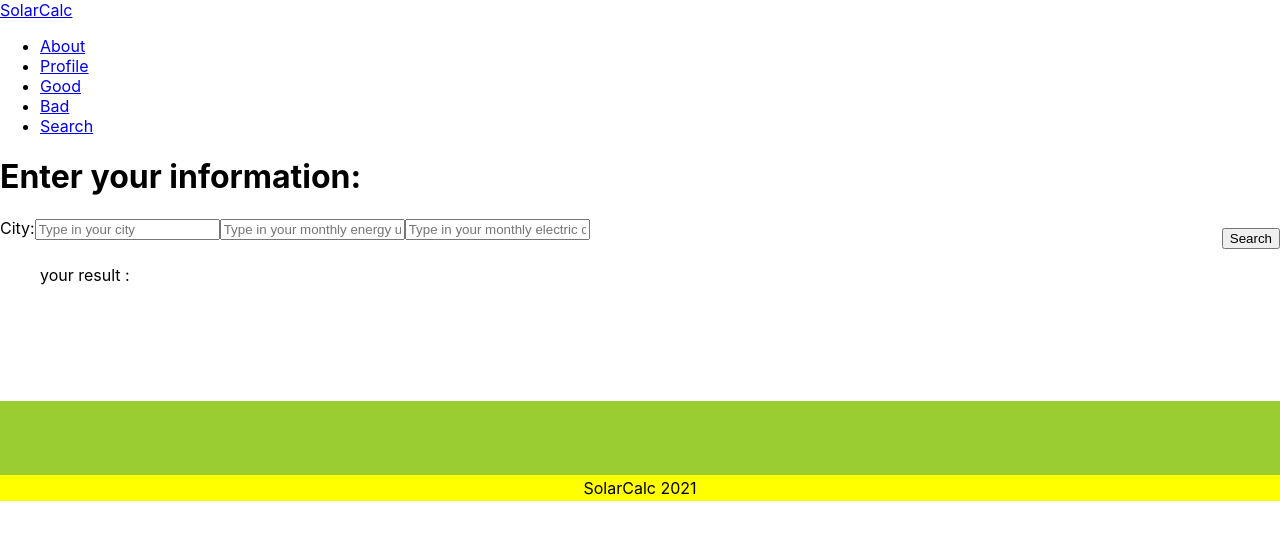
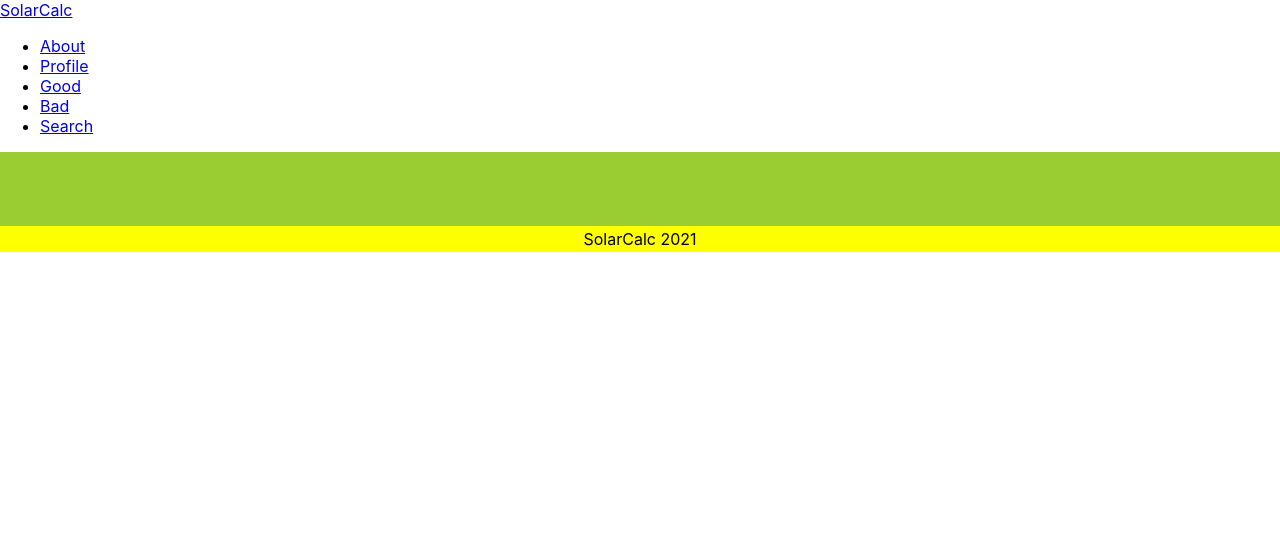
Before and after one commit to trae77/solar-react, a React (Create React App) app: page /search in a window 1280 px wide. Shown: the top 540 px of the page. Built offline with nearby package versions, Linux system fonts and the light colour scheme.

Commit message:
react 18

```diff
--- a/src/App.js
+++ b/src/App.js
@@ -1,6 +1,5 @@
-
-import SearchForm from "./components/SearchForm"
-import './App.css';
+import SearchForm from "./components/SearchForm";
+import "./App.css";
 import React from "react";
 import { BrowserRouter as Router, Route } from "react-router-dom";
 import Good from "./pages/Good";
@@ -10,36 +9,35 @@ import login from "./pages/login";
 import Search from "./pages/Search";
 import Navbar from "./components/Navbar";
 import Footer from "./components/Footer";
-import Wrapper from "./components/Wrapper";
+// import Wrapper from "./components/Wrapper";
+import { Routes } from "react-router-dom";
 // import logout from "./pages/logout"
-import Calculator from './components/calculatorForm';
+import Calculator from "./components/calculatorForm";
 //import Map from './Map';
 
 function App() {
   return (
-
-
-      <Router>
+    <Router>
       <div>
         <Navbar />
-        <Wrapper>
+
+        <Routes>
           <Route exact path="/" component={About} />
-
 
           <Route exact path="/about" component={About} />
           <Route exact path="/good" component={Good} />
           <Route exact path="/bad" component={Bad} />
           <Route exact path="/login" component={login} />
 
-{/*
+          {/*
           <Route exact path="/logout" component={logout} /> */}
 
           <Route exact path="/search" component={Search} />
-        </Wrapper>
+        </Routes>
+
         <Footer />
       </div>
     </Router>
-
   );
 }
 
--- a/src/index.js
+++ b/src/index.js
@@ -1,15 +1,14 @@
-import React from 'react';
-import ReactDOM from 'react-dom';
-import './index.css';
-import App from './App';
-import reportWebVitals from './reportWebVitals';
+import React from "react";
+import ReactDOM from "react-dom/client";
+import "./index.css";
+import App from "./App";
+import reportWebVitals from "./reportWebVitals";
 
-ReactDOM.render(
-  <React.StrictMode>
-    <App />
-  </React.StrictMode>,
-  document.getElementById('root')
-);
+
+const root = document.getElementById("root");
+const ReactRoot = ReactDOM.createRoot(root);
+
+ReactRoot.render(<App />);
 
 // If you want to start measuring performance in your app, pass a function
 // to log results (for example: reportWebVitals(console.log))
--- a/src/pages/Search.js
+++ b/src/pages/Search.js
@@ -4,7 +4,7 @@ import Container from "../components/Container";
 import SearchForm from "../components/SearchForm";
 import SearchResults from "../components/SearchResults";
 import Alert from "../components/Alert";
-import { Redirect } from "react-router-dom";
+import { Navigate } from "react-router-dom";
 // import withAuth from "../utils/auth";
 
 var lat = [];
@@ -72,9 +72,9 @@ class Search extends Component {
       if (this.state.solar > 3) {
         console.log("hit");
         console.log(this.state.solar);
-        return <Redirect to="/Good" />;
+        return <Navigate to="/Good" />;
       } else {
-        return <Redirect to="/Bad" />;
+        return <Navigate to="/Bad" />;
       }
     }
 
```
Also changed, not shown: package.json (+0 -11 lines), 1 other file (tests, documents, lock files or other folders).
